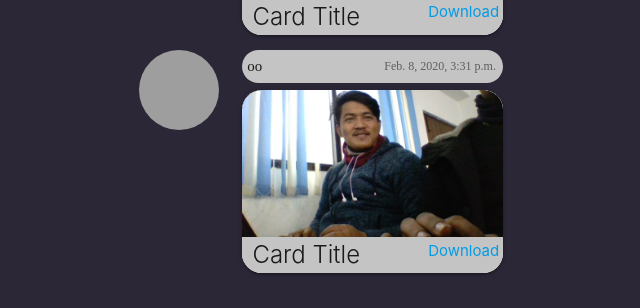
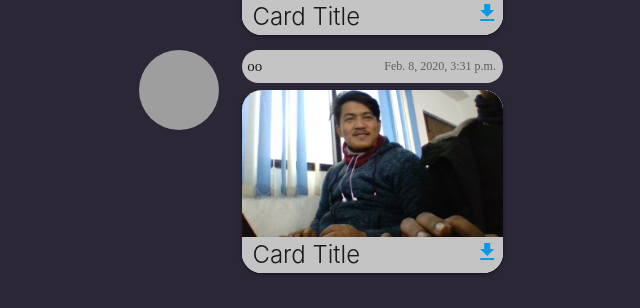
Before and after one commit to Pranayea/Heisenberg_ADC2, a Django app: page / in a window 1280 px wide. Shown: the part 2549-2857 px from the top of the page, without its empty margins (189-829 px from the left). Run offline with Django 3.2, Linux system fonts and the light colour scheme; a user stored in the database is signed in; data comes from the database, SQL or seed files in the repository; both versions use the stored data as it was after the commit; grey boxes are pictures that could not be loaded.

Commit message:
home-icn

```diff
--- a/Phoby/accounts/templates/main/homepage.html
+++ b/Phoby/accounts/templates/main/homepage.html
@@ -67,7 +67,8 @@
           </div>
           <div class="card-conten title">
             <span class="card-title activator">Card Title</span>
-            <p class="right"><a href="#">Download</a></p>
+            <p class="right"> <a href="{{post.post_image.url}}" download> <i class="material-icons"
+                  style="margin-left:100px;background-color:c4c4c4;">file_download</i></a></p>
           </div>
           <div class="card-reveal">
             <span class="card-title">Card Title</span>
--- a/Phoby/posts/templates/main/posts_list.html
+++ b/Phoby/posts/templates/main/posts_list.html
@@ -10,7 +10,7 @@
     <p>Caption: {{post.post_caption}}</p>
     <p>Posts: {{post.uploaded_on}}</p>
     <a href="{% url 'posts:update' post.pk %}">Edit</a>
-    <a href="{{post.post_image.url}}" download >  <i class="material-icons" style="margin-left:100px;">file_download</i></a>
+    <a href="{{post.post_image.url}}" download>  <i class="material-icons" style="margin-left:100px;">file_download</i></a>
     <form method="POST" action="{% url 'posts:delete' post.pk %}">
         {% csrf_token %}
         <button class="btn btn-primary btn-sm">Delete</button>
```
Also changed, not shown: Phoby/accounts/views.py (+0 -8 lines), Phoby/db.sqlite3.
